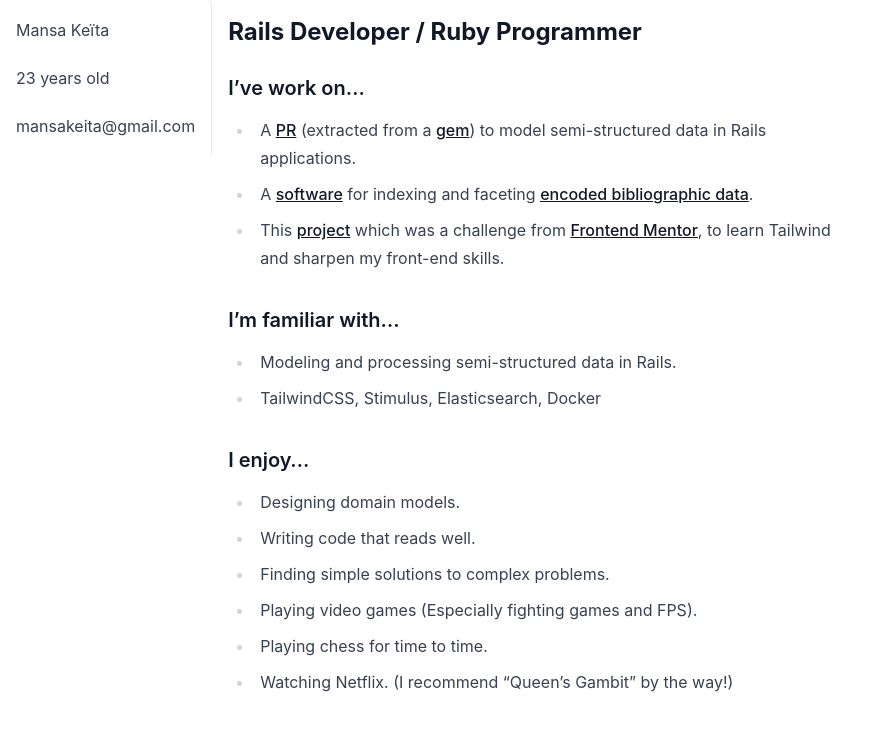
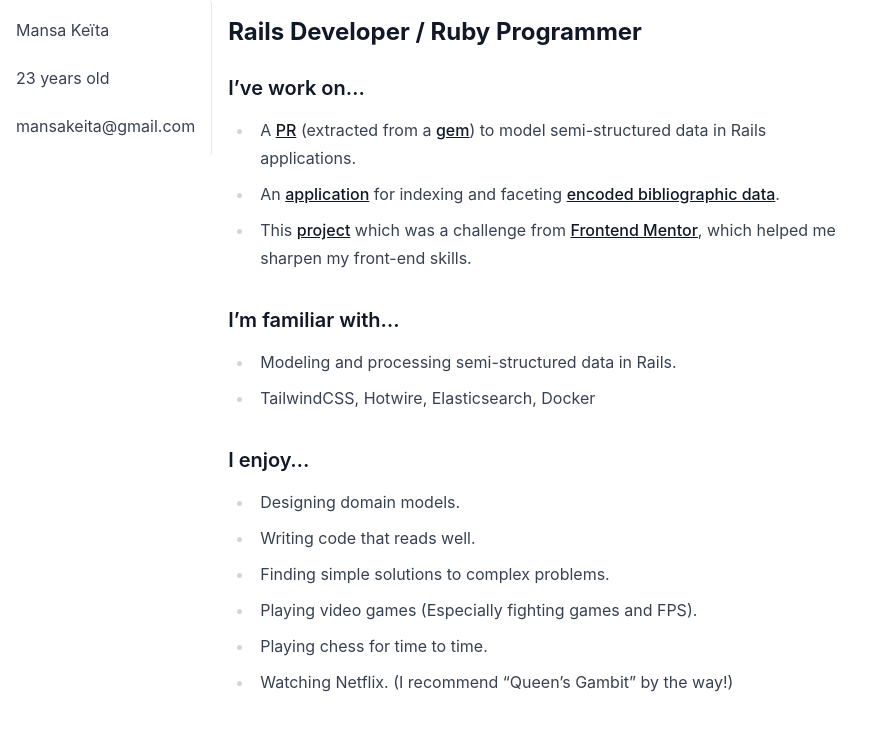
Before and after one commit to Mansakondo/Mansakondo.github.io, a Jekyll site: the page built from index.md, in a window 1280 px wide. Shown: the top 731 px of the page, without its empty margins (0-881 px from the left). Built offline with Jekyll 4.4.1, drawn with Linux system fonts in a browser that asks for light colours; nearby versions of some CDN libraries.

Commit message:
Update index.md

```diff
--- a/index.md
+++ b/index.md
@@ -6,12 +6,12 @@ title: "Resume"
 
 ### I've work on...
 * A [PR](https://github.com/rails/rails/pull/43399) (extracted from a [gem](https://github.com/mansakondo/activemodel-embedding)) to model semi-structured data in Rails applications.
-* A [software](https://karan-demo.herokuapp.com/) for indexing and faceting [encoded bibliographic data](https://en.wikipedia.org/wiki/MARC_standards).
-* This [project](https://rest-countries-challenge.herokuapp.com/) which was a challenge from [Frontend Mentor](https://www.frontendmentor.io/challenges/rest-countries-api-with-color-theme-switcher-5cacc469fec04111f7b848ca), to learn Tailwind and sharpen my front-end skills.
+* An [application](https://karan-demo.herokuapp.com/) for indexing and faceting [encoded bibliographic data](https://en.wikipedia.org/wiki/MARC_standards).
+* This [project](https://rest-countries-challenge.herokuapp.com/) which was a challenge from [Frontend Mentor](https://www.frontendmentor.io/challenges/rest-countries-api-with-color-theme-switcher-5cacc469fec04111f7b848ca), which helped me sharpen my front-end skills.
 
 ### I'm familiar with...
 * Modeling and processing semi-structured data in Rails.
-* TailwindCSS, Stimulus, Elasticsearch, Docker
+* TailwindCSS, Hotwire, Elasticsearch, Docker
 
 ### I enjoy...
 * Designing domain models.
```
